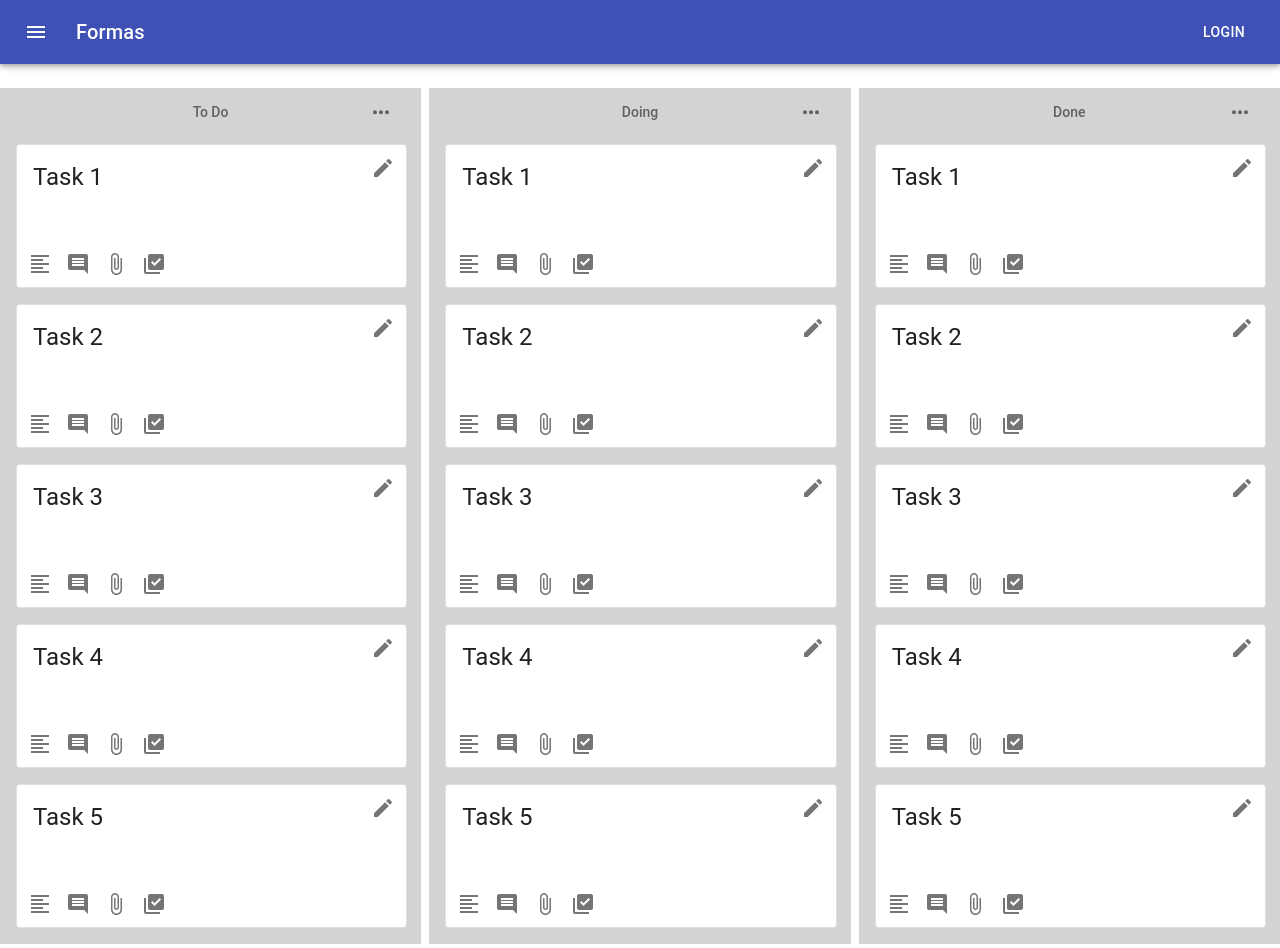
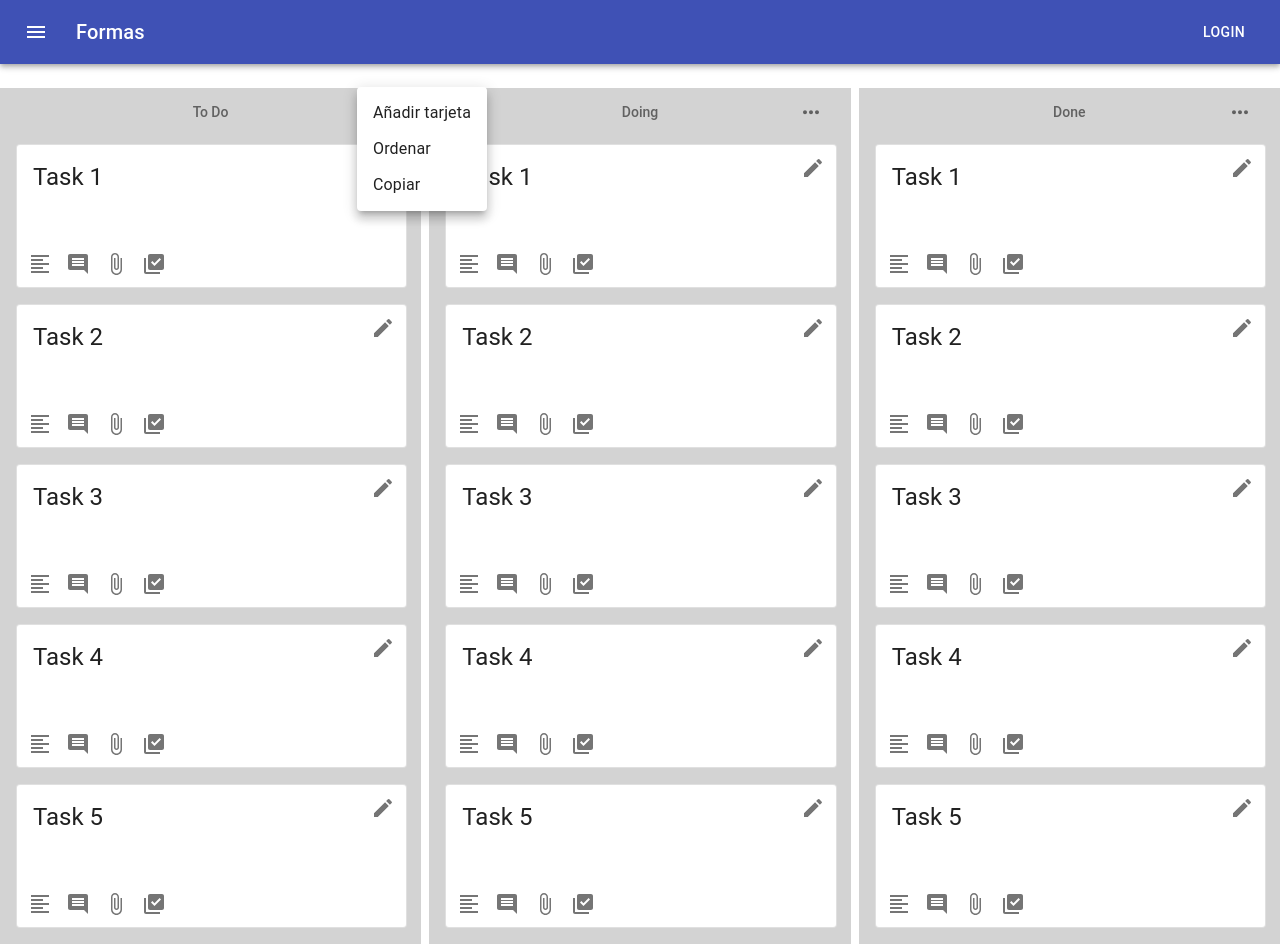
Before and after one commit to manussr/TaskManager, a React (Create React App) app: page / in a window 1280 px wide. Both pictures are taken after a click on the button 381 px from the left and 112 px from the top of the page. Built offline with nearby package versions, Linux system fonts and the light colour scheme.

Commit message:
Menu for lists

```diff
--- a/src/components/CardItem.js
+++ b/src/components/CardItem.js
@@ -43,6 +43,8 @@ const CardItem = (props) => {
       console.log("Edit event");
     }
 
+
+
     return (
         <Card className={classes.root} variant="outlined">
             <CardHeader  title={props.title} action={
--- a/src/components/TaskList.js
+++ b/src/components/TaskList.js
@@ -1,6 +1,7 @@
 import React from 'react';
 import { makeStyles } from '@material-ui/core/styles';
 import { List, ListItem, ListSubheader, ListItemSecondaryAction, IconButton } from '@material-ui/core';
+import {Menu, MenuItem} from "@material-ui/core";
 import CardItem from './CardItem';
 import MoreHorizIcon from '@material-ui/icons/MoreHoriz';
 
@@ -28,6 +29,16 @@ const TaskList = (props) => {
     const [isLoaded, setIsLoaded] = React.useState(false);
     const [error, setError] = React.useState(null);
     const [tasks, setTasks] = React.useState([]);
+    const [anchorEl, setAnchorEl] = React.useState(null);
+
+
+    const handleClickMenu = (event) => {
+        setAnchorEl(event.currentTarget);
+    };
+
+    const handleCloseMenu = () => {
+        setAnchorEl(null);
+    };
     React.useEffect(() => {
         setTasks([
             {
@@ -57,9 +68,21 @@ const TaskList = (props) => {
             <ListSubheader component="div" id="list-subheader">
                 {props.title}
                 <ListItemSecondaryAction>
-                    <IconButton>
+                    <IconButton onClick={handleClickMenu}>
                         <MoreHorizIcon></MoreHorizIcon>
+
                     </IconButton>
+                    <Menu
+                        id="simple-menu"
+                        anchorEl={anchorEl}
+                        keepMounted
+                        open={Boolean(anchorEl)}
+                        onClose={handleCloseMenu}
+                    >
+                        <MenuItem onClick={handleCloseMenu}>Añadir tarjeta</MenuItem>
+                        <MenuItem onClick={handleCloseMenu}>Ordenar</MenuItem>
+                        <MenuItem onClick={handleCloseMenu}>Copiar</MenuItem>
+                    </Menu>
                 </ListItemSecondaryAction>
             </ListSubheader>}>
             {tasks.map((task)=><ListItem key={task.id} className="listItem"><CardItem title={task.title}/></ListItem>)}
```
